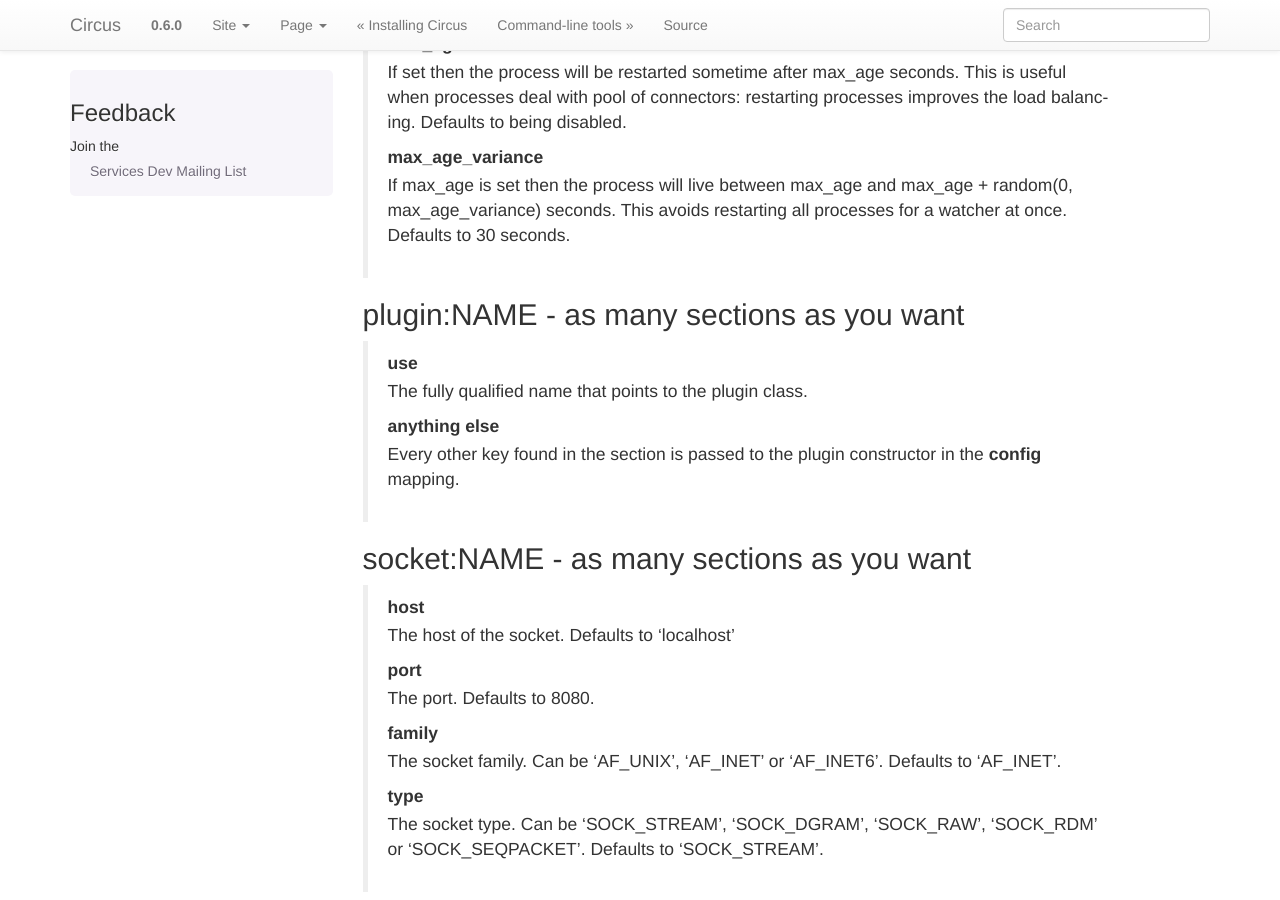
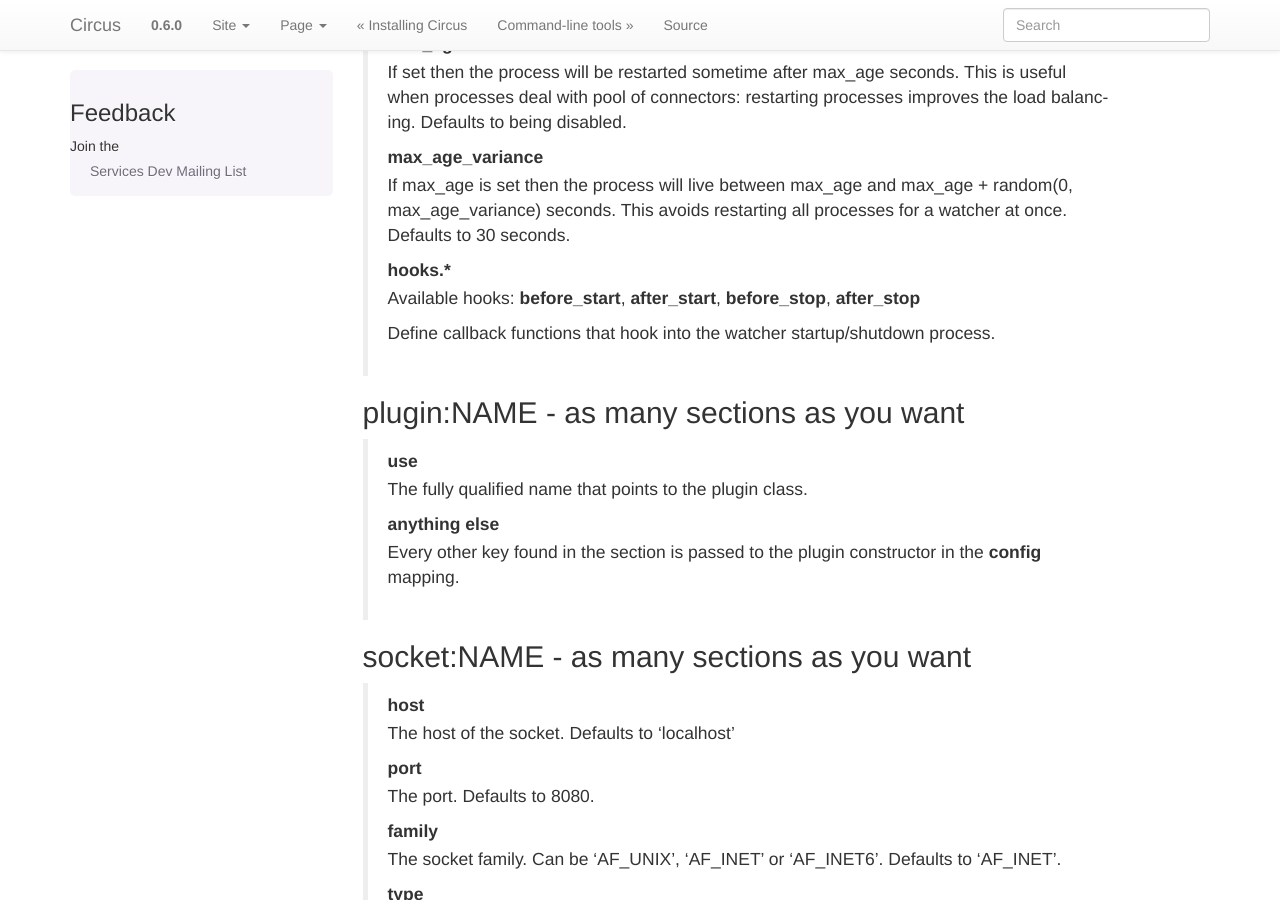
Before and after one commit to circus-tent/circus, a Sphinx documentation site: the page built from docs/source/configuration.rst, in a window 1280 px wide and 900 px high, scrolled down 3778 px. Built offline with Sphinx 7.4.7, drawn with Linux system fonts in a browser that asks for light colours; pages that are not in the unit, such as notebooks, are missing from menus.

Commit message:
First sketch of hook configuration

```diff
--- a/docs/source/configuration.rst
+++ b/docs/source/configuration.rst
@@ -184,6 +184,11 @@ watcher:NAME - as many sections as you want
         max_age + random(0, max_age_variance) seconds. This avoids restarting
         all processes for a watcher at once. Defaults to 30 seconds.
 
+    **hooks.***
+        Available hooks: **before_start**, **after_start**, **before_stop**, **after_stop**
+
+        Define callback functions that hook into the watcher startup/shutdown process.
+
 
 plugin:NAME - as many sections as you want
 ~~~~~~~~~~~~~~~~~~~~~~~~~~~~~~~~~~~~~~~~~~
```
Also changed, not shown: 2 other files.
